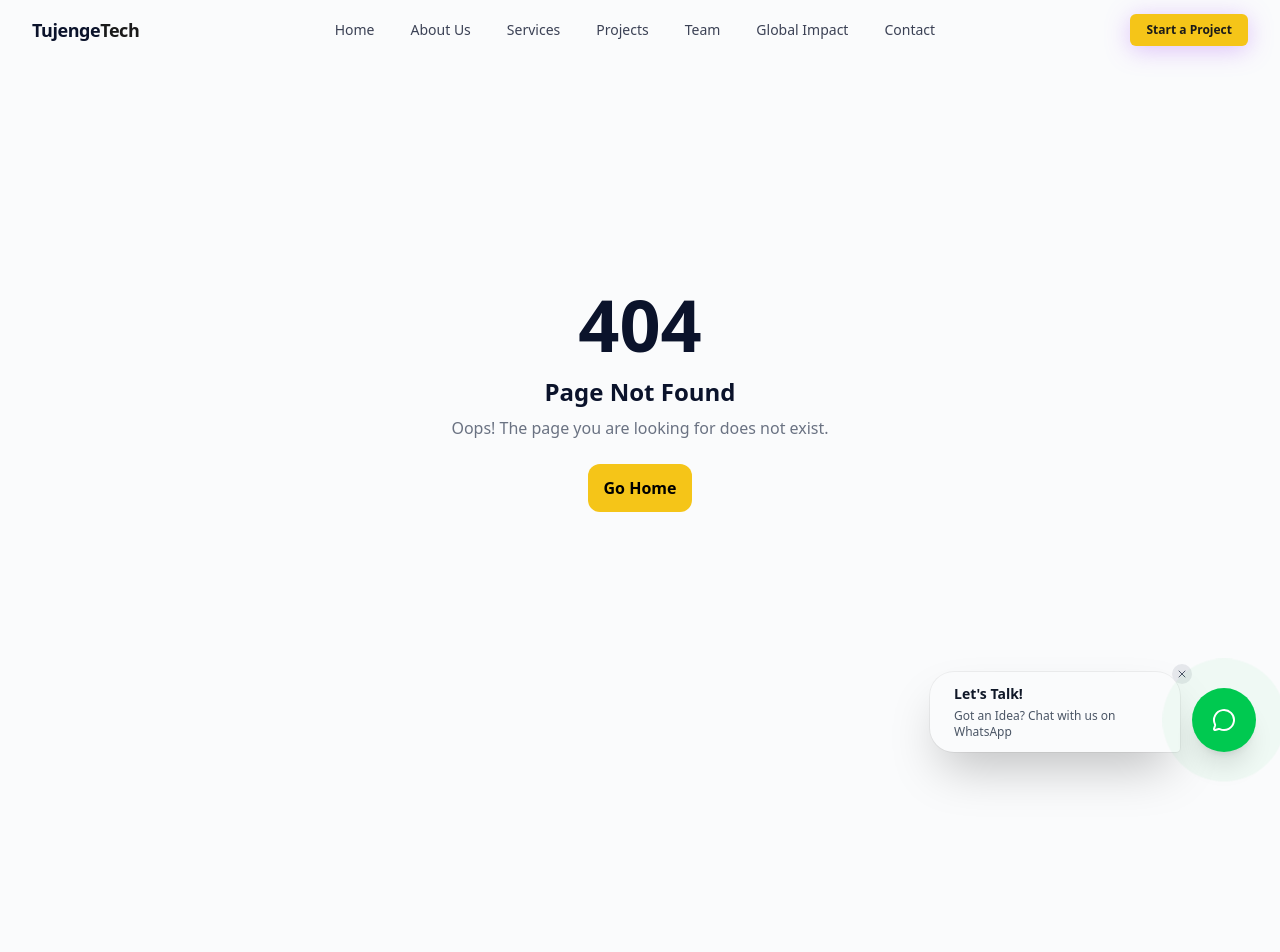
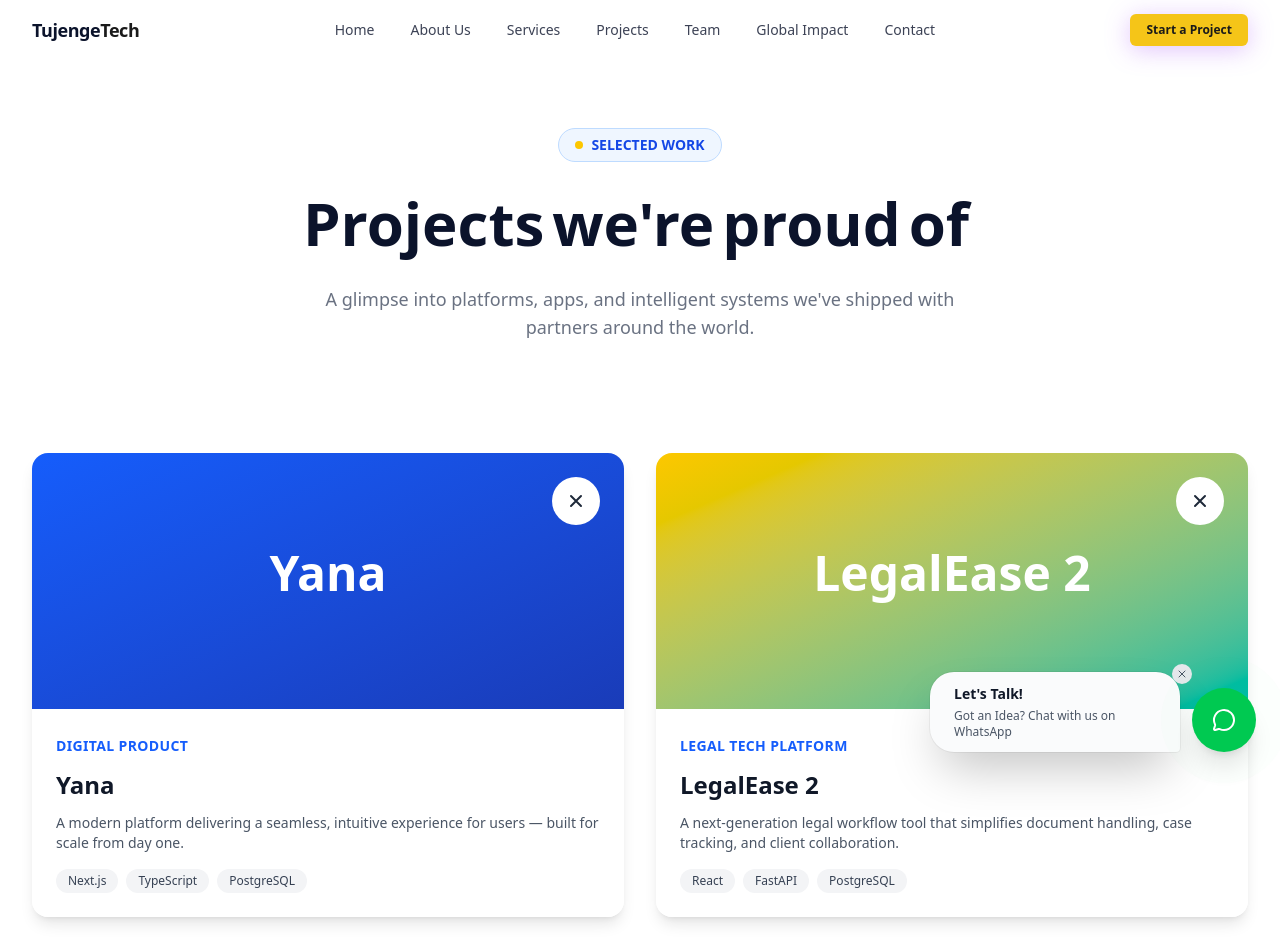
Before and after one commit to tujengetechsolutions/TujengeTechWeb, a Next.js app: page /projects in a window 1280 px wide. Before the commit this address had no page. Shown: the top 952 px of the page. Before the commit the page ends 800 px from the top, so only its background shows below. Built offline with nearby package versions, Linux system fonts and the light colour scheme.

Commit message:
worked  on the projects page

```diff
--- a/app/page.tsx
+++ b/app/page.tsx
@@ -1,6 +1,5 @@
-
+'use client';
 import Image from "next/image";
-'use client';
 
 import { HeroSection } from '@/components/animations/heroSection';
 import { ScrollReveal } from '@/components/animations/scrollReveal';
@@ -52,10 +51,8 @@ export default function Home() {
   },
 ];
   return (
-    <>
-     <h1 className="flex justify-center items-center min-h-screen bg-background">Hello Team</h1>
-    </>
-    <main>
+
+   <main>
       {/* Hero Section */}
       <HeroSection
         imageSrc="/images/hero-team.jpg"
@@ -144,6 +141,8 @@ export default function Home() {
           </div>
         </section>
       </ScrollReveal>
+
     </main>
+
   );
 }
--- /dev/null
+++ b/app/projects/page.tsx
@@ -0,0 +1,80 @@
+'use client';
+import Link from 'next/link';
+
+import { ScrollReveal } from '@/components/animations/scrollReveal';
+import { TextAnimation } from '@/components/animations/textAnimation';
+import { PortfolioCard } from '@/components/animations/portfolioCard';
+
+export default function Projects() {
+  const projects = [
+    {
+      id: 1,
+      slug: 'yana',
+      title: 'Yana',
+      category: 'Digital Product',
+      description:
+        'A modern platform delivering a seamless, intuitive experience for users — built for scale from day one.',
+      tech: ['Next.js', 'TypeScript', 'PostgreSQL'],
+      gradient: 'from-blue-600 to-blue-800',
+    },
+    {
+      id: 2,
+      slug: 'legalease-2',
+      title: 'LegalEase 2',
+      category: 'Legal Tech Platform',
+      description:
+        'A next-generation legal workflow tool that simplifies document handling, case tracking, and client collaboration.',
+      tech: ['React', 'FastAPI', 'PostgreSQL'],
+      gradient: 'from-yellow-400 to-teal-500',
+    },
+  ];
+
+  return (
+    <main>
+      {/* Page Header */}
+      <ScrollReveal variant="slideUp">
+        <section className="pt-32 pb-16 px-8 bg-white text-center">
+          <div className="max-w-4xl mx-auto">
+            <span className="inline-flex items-center gap-2 px-4 py-1.5 rounded-full border border-blue-200 bg-blue-50 text-blue-700 text-sm font-semibold mb-6">
+              <span className="w-2 h-2 rounded-full bg-yellow-400" />
+              SELECTED WORK
+            </span>
+
+            <h1 className="text-4xl md:text-6xl font-extrabold mb-6 leading-tight">
+              <TextAnimation text="Projects we're proud of" />
+            </h1>
+
+            <p className="text-lg text-gray-500 max-w-2xl mx-auto">
+              A glimpse into platforms, apps, and intelligent systems we&apos;ve shipped
+              with partners around the world.
+            </p>
+          </div>
+        </section>
+      </ScrollReveal>
+
+      {/* Projects Grid */}
+      <ScrollReveal variant="slideUp">
+        <section className="py-12 px-8 bg-white">
+          <div className="max-w-7xl mx-auto">
+            <div className="grid grid-cols-1 md:grid-cols-2 gap-8">
+              {projects.map((project, index) => (
+                <ScrollReveal key={project.id} variant="slideUp" delay={index * 0.2}>
+                  <Link href={`/projects/${project.slug}`}>
+                    <PortfolioCard
+                      title={project.title}
+                      description={project.description}
+                      category={project.category}
+                      tech={project.tech}
+                      gradient={project.gradient}
+                      onViewClick={() => console.log(`Viewing ${project.title}`)}
+                    />
+                  </Link>
+                </ScrollReveal>
+              ))}
+            </div>
+          </div>
+        </section>
+      </ScrollReveal>
+    </main>
+  );
+}
```
Also changed, not shown: 1 other file (tests, documents, lock files or other folders).
